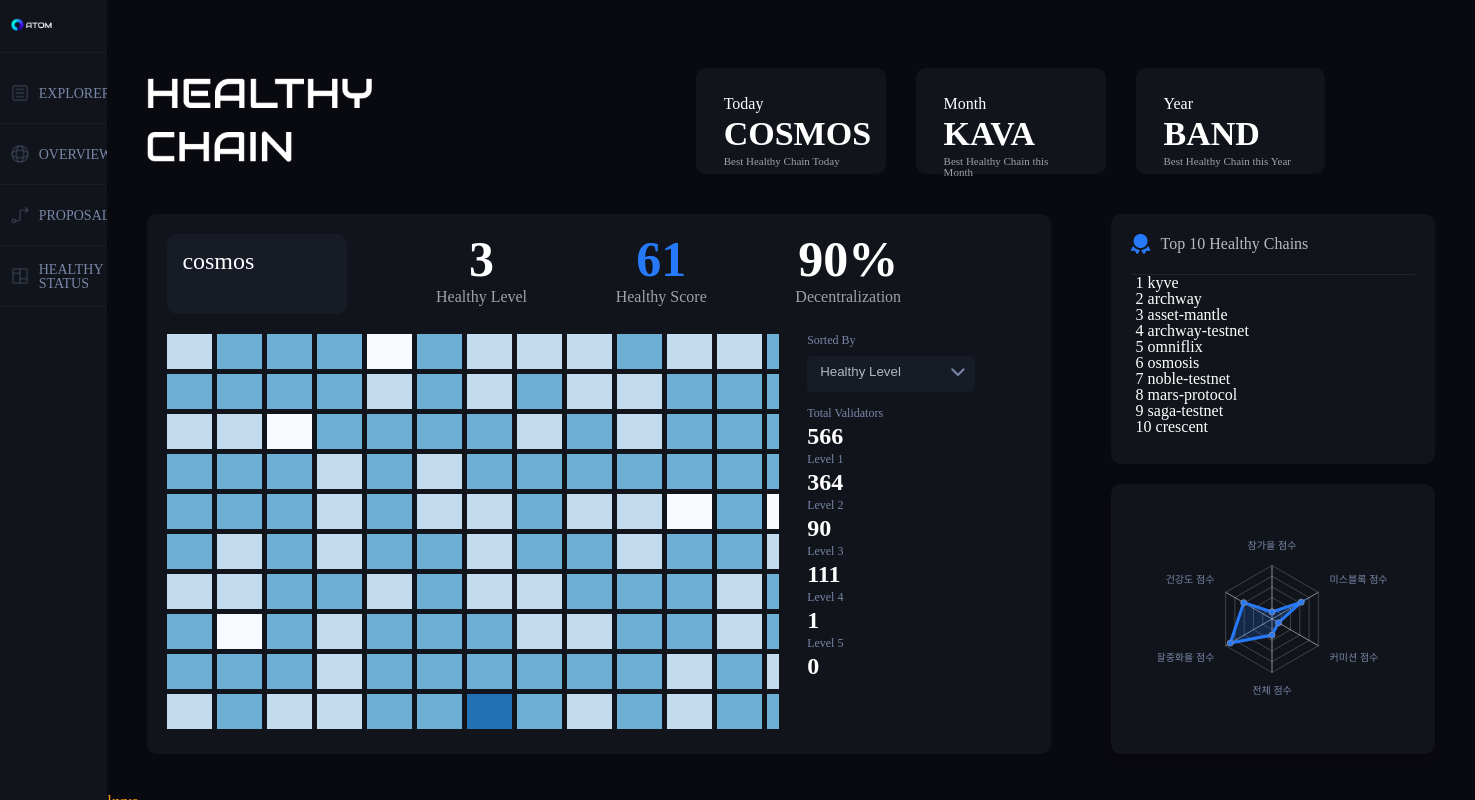
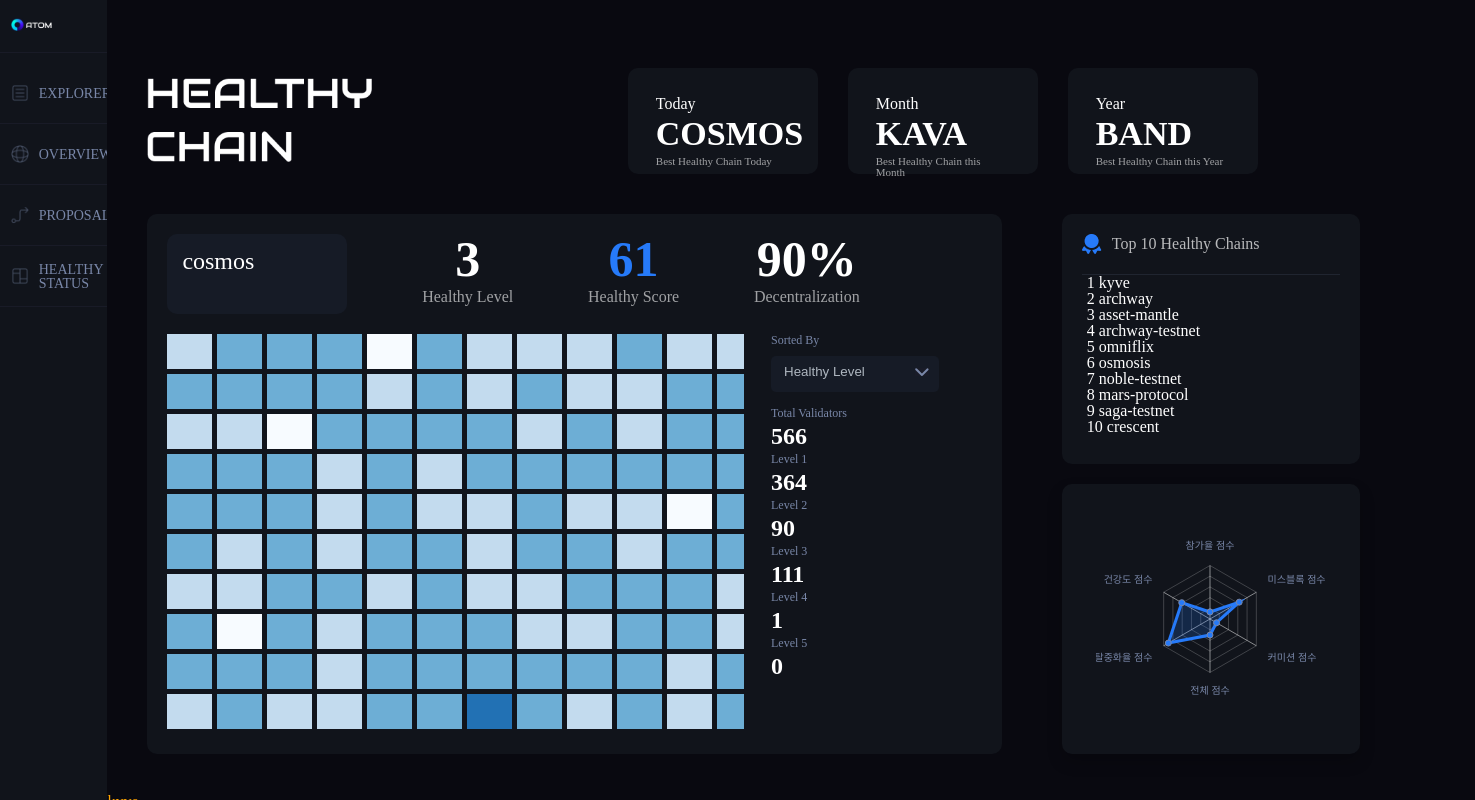
Before and after one commit to InformationDesign-Project/Client, a SvelteKit app: page / in a window 1280 px wide. Shown: the whole page, 1475 px wide, since content can reach past the window. Built offline with nearby package versions, Linux system fonts and the light colour scheme.

Commit message:
Style : Heatmap 크기 조정

```diff
--- a/src/components/Main/Heatmap.svelte
+++ b/src/components/Main/Heatmap.svelte
@@ -5,7 +5,7 @@
 	let tooltip; // 툴팁 요소
 
 	function drawHeatmap() {
-		const containerWidth = 750; // 가로 방향 20개 블록 * 50px
+		const containerWidth = 675;
 		const containerHeight = 400;
 
 		const container = d3
--- a/src/components/Main/RadarChart.svelte
+++ b/src/components/Main/RadarChart.svelte
@@ -33,7 +33,8 @@
 						'탈중화율 점수',
 						'건강도 점수'
 					],
-          datasets: [{
+					datasets: [
+						{
 							label: '',
 							data: formattedData,
 							fill: true,
@@ -42,8 +43,9 @@
 							pointBorderColor: '#7987A8',
 							pointBackgroundColor: '#267AF9',
 							pointHoverBackgroundColor: '#ffffff',
-            pointHoverBorderColor: '#267AF9',
-          }]
+							pointHoverBorderColor: '#267AF9'
+						}
+					]
 				},
 				options: {
 					scales: {
@@ -62,7 +64,7 @@
 							},
 							ticks: {
 								backdropColor: 'transparent',
-                callback: function(value, index) {
+								callback: function (value, index) {
 									return '';
 								},
 								color: '#fff'
@@ -86,7 +88,7 @@
 							xAlign: 'center',
 							yAlign: 'center',
 							callbacks: {
-                label: function(context) {
+								label: function (context) {
 									return context.label + ': ' + context.formattedValue;
 								}
 							}
@@ -117,10 +119,10 @@
 		display: flex;
 		justify-content: center;
 		align-items: center;
-    background-color: #11141B;
+		background-color: #11141b;
 		border-radius: 10px;
 		padding: 20px;
-    box-shadow: 0 8px 16px 0 rgba(0,0,0,0.2);
+		box-shadow: 0 8px 16px 0 rgba(0, 0, 0, 0.2);
 		// width: fit-content;
 	}
 
```
Lines whose indentation alone changed are shown as unchanged.
